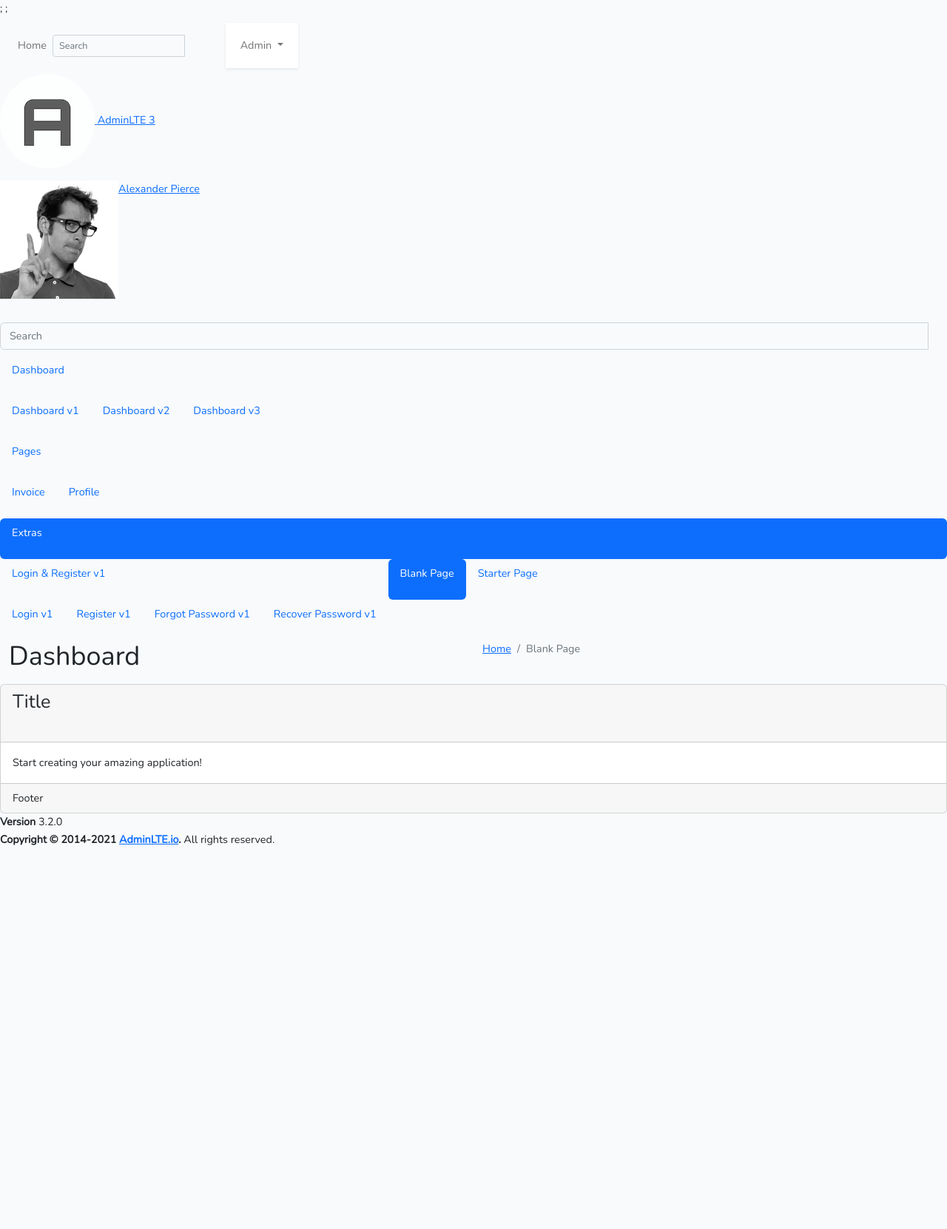
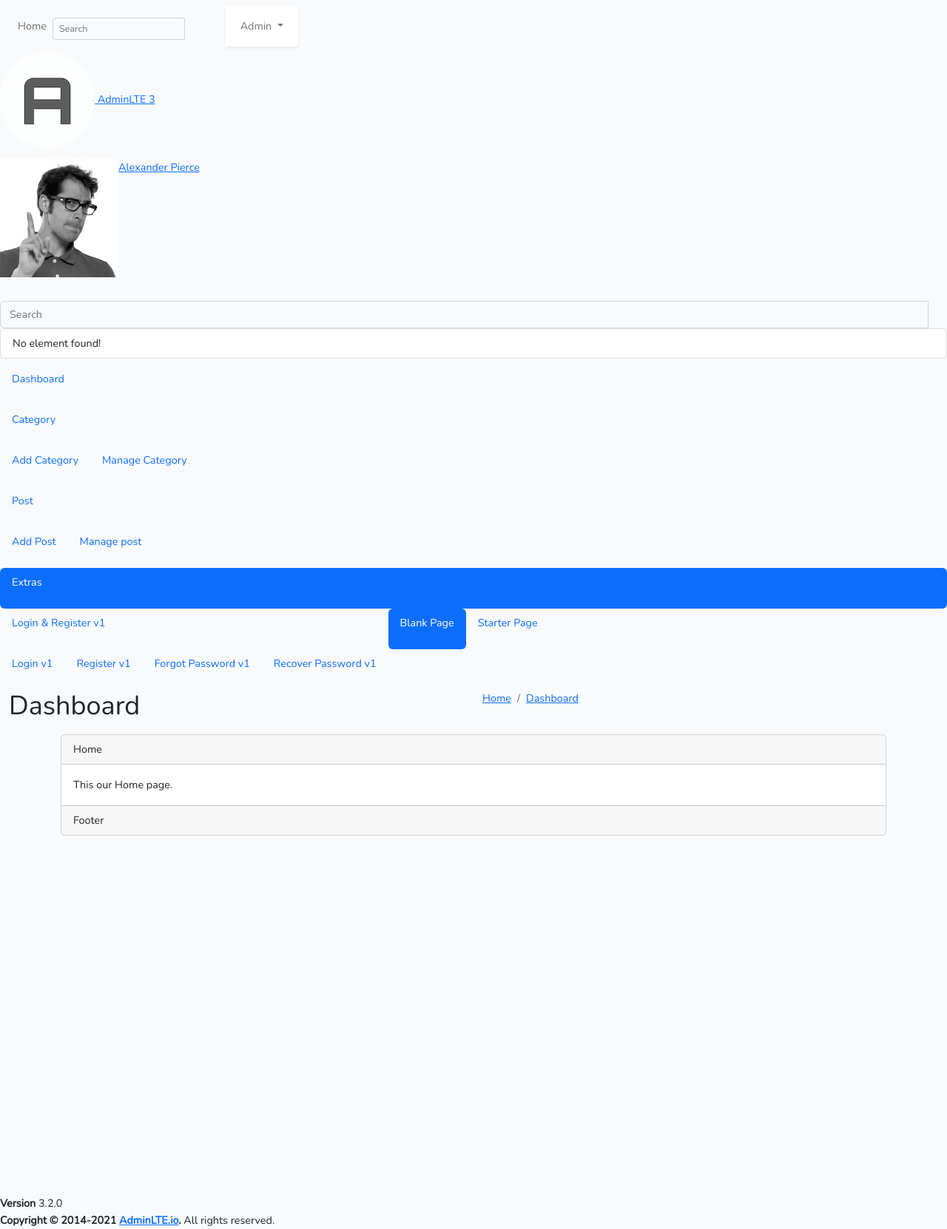
Before and after one commit to mdsayedarif84/blogVue, a Laravel app: page /home in a window 1280 px wide. Shown: the whole page at 74% size. Before the commit the page ends 1143 px from the top, so only its background shows below. Run offline with Laravel 9, Linux system fonts and the light colour scheme; a user stored in the database is signed in; data comes from the database, SQL or seed files in the repository; style sheets or scripts are compiled from the project's sources.

Commit message:
vue router link not work

```diff
--- a/package.json
+++ b/package.json
@@ -6,7 +6,7 @@
     },
     "devDependencies": {
         "@popperjs/core": "^2.10.2",
-        "@vitejs/plugin-vue": "^3.0.1",
+        "@vitejs/plugin-vue": "^3.2.0",
         "axios": "^1.1.2",
         "bootstrap": "^5.2.1",
         "laravel-vite-plugin": "^0.6.0",
--- a/resources/js/app.js
+++ b/resources/js/app.js
@@ -1,25 +1,31 @@
+
+import './bootstrap';
+window.createApp = 'vue';
+
+import {createApp} from 'vue';
+import router from './routes/routes.js';
+// import { createRouter,createWebHistory } from 'vue-router'
+// const routes      =   [
+//     {path   :   '/home',  component: Home },
+//     {path   :   '/add-category', component: Add_category },
+//     {path   :   '/manage-categories',  component: Manage_categories },
+// ];
+// const router = createRouter({
+//     routes,
+//    history: createWebHistory(),
+
+//  });
 
 
-import './bootstrap';
+const App = createApp({});
 
-// window.Vue = require('vue');
-import { createApp } from 'vue';
-import {createRouter,createWebHashHistory} from 'vue-router';
-const routes = [
-  // { path: '/', component: Home },
-  // { path: '/about', component: About },
-];
-const router = createRouter({
-  history: createWebHashHistory(),
-  routes, // short for `routes: routes`
-})
-const app = createApp({
-  /* root component options */
-});
-
-// import ExampleComponent from './components/ExampleComponent.vue';
-// app.component('example-component', ExampleComponent);
-
-
-app.use(router);
-app.mount('#content');
+// import ExampleComponet from './components/ExampleComponet.vue';
+ import Home from '@/components/backend/home.vue';
+ import Add_category from '@/components/backend/category/add-category.vue';
+ import Manage_categories from '@/components/backend/category/manage.vue';
+ App.component('home',Home)
+ App.component('addCategory',Add_category)
+//  App.component('manageCategory',Manage_categories)
+// Vue.component('home',require('./components/backend/home').default);
+App.use(router);
+App.mount('#contents');
--- a/resources/js/components/admin/home/index.vue
+++ /dev/null
@@ -1,6 +0,0 @@
-<template>
-    <div class="container">
-        <h2 class="text-center">Welcome to Our Admin Overview Dashboard</h2>
-        <router-link to="/" class="btn btn-primary">AdminHome</router-link>
-    </div>
-</template>
--- /dev/null
+++ b/resources/js/components/backend/category/add-category.vue
@@ -0,0 +1,85 @@
+    <template>
+        <div class="card card-info">
+            <div class="card-header ">
+                <h4 class="text-danger text-bold">Add Category
+                    <router-link to="/manage-categories" class="btn btn-danger btn-sm float-right">
+                        <i class="far fa-hand-point-right"> </i>Manage Category
+                    </router-link>
+                </h4>
+            </div>
+            <!-- form start -->
+            <form class="form-horizontal" @submit.prevent="addCategory">
+                <div class="card-body">
+                    <div class="form-group row">
+                        <label for="name" class="col-sm-4 col-form-label text-right">Category Name</label>
+                        <div class="col-sm-8">
+                            <input type="text" name="name" v-model="form.name" class="form-control" id="name" placeholder="Enter Category Name" :class="{ 'is-invalid': form.errors.has('name') }">
+                            <div class="text-danger" v-if="form.errors.has('name')" v-html="form.errors.get('name')" />
+                        </div>
+                    </div>
+                    <div class="form-group row">
+                        <label for="status" class="col-sm-4 col-form-label text-right">Status</label>
+                        <div class="col-sm-8">
+                            <div class="form-check form-check-inline">
+                                <input v-model="form.status" class="form-check-input" type="radio" id="active" value="1">
+                                <label class="form-check-label" for="active">Active</label>
+                            </div>
+                            <div class="form-check form-check-inline">
+                                <input v-model="form.status" class="form-check-input" type="radio" id="inactive" value="0">
+                                <label class="form-check-label" for="inactive">Inactive</label>
+                            </div>
+                            <div class="text-danger" v-if="form.errors.has('name')" v-html="form.errors.get('name')" />
+                        </div>
+                    </div>
+                    <div class="form-group row">
+                        <div class="offset-sm-4 col-sm-8">
+                            <div class="form-check">
+                                <input type="checkbox" class="form-check-input" id="exampleCheck2">
+                                <label class="form-check-label" for="exampleCheck2">Remember me</label>
+                            </div>
+                        </div>
+                    </div>
+                </div>
+                <!-- /.card-body -->
+                <div class="card-footer">
+                    <button type="submit" :disabled="form.busy" class="btn btn-outline-success offset-sm-4">Save Data</button>
+                    <button type="reset" class="btn btn-outline-danger ">Reset</button>
+                </div>
+                <!-- /.card-footer -->
+            </form>
+        </div>
+            <!-- /.card -->
+    </template>
+    <script>
+        export default {
+            name:"AddCategory",
+            data: function () {
+                return {
+                    form: new Form({
+                        name: null,
+                        status: null,
+                    }),
+                }
+            },
+            methods: {
+                 addCategory () {
+                    let check = this;
+                    this.form.post('/add-category')
+                    .then(function(data){
+                        /*Toast.fire({
+                            icon: 'success',
+                            title: 'Category Save in success'
+                        }) */
+                        toastr.success('Category Save in success!', 'Good ob', {timeOut: 5000})
+                        check.form.name = null;
+                        check.form.status = null;
+                    })
+                }
+            }
+        }
+    </script>
+
+
+    <style scoped>
+
+    </style>
--- /dev/null
+++ b/resources/js/components/backend/category/manage.vue
@@ -0,0 +1,66 @@
+    <template>
+        <div class="card card-info">
+            <div class="card-header">
+                <h4 class="text-danger text-bold">Manage Category
+                    <router-link to="/add-category" class="btn btn-danger btn-sm float-right">
+                        <i class="far fa-hand-point-left"> </i>Add Category
+                    </router-link>
+                </h4>
+            </div>
+            <!-- /.card-header -->
+            <div class="card-body">
+                <table id="example1" class="table table-bordered table-striped table-hover">
+                    <thead class="text-center">
+                        <tr>
+                            <th>Name2</th>
+                            <th>Status</th>
+                            <th>Action</th>
+                        </tr>
+                    </thead>
+                    <tbody class="text-center">
+                        <tr>
+                            <td>Trident</td>
+                            <td>Internet Explorer 4.0</td>
+                            <td><span class="badge bg-danger"> Win 95+</span></td>
+
+                        </tr>
+                        <tr>
+                            <td>Trident</td>
+                            <td>Internet Explorer 5.0</td>
+                            <td><span class="badge bg-danger"> Win 95+</span></td>
+                        </tr>
+                        <tr>
+                            <td>Trident</td>
+                            <td>Internet Explorer 5.5</td>
+                            <td><span class="badge bg-danger"> Win 95+</span></td>
+
+                        </tr>
+                        <tr>
+                            <td>Trident</td>
+                            <td>Internet Explorer 6</td>
+                            <td><span class="badge bg-danger"> Win 95+</span></td>
+
+                        </tr>
+                    </tbody>
+                    <tfoot class="text-center">
+                        <tr>
+                            <th>Rendering engine</th>
+                            <th>Browser</th>
+                            <th>Platform(s)</th>
+                        </tr>
+                    </tfoot>
+                </table>
+            </div>
+            <!-- /.card-body -->
+        </div>
+    </template>
+
+    <script>
+        export default {
+            name: "manage"
+        }
+    </script>
+
+    <style scoped>
+
+    </style>
--- /dev/null
+++ b/resources/js/components/backend/home.vue
@@ -0,0 +1,24 @@
+    <template>
+        <div class="container">
+            <div class="row justify-content-center">
+                <div class="col-md-12">
+                    <div class="card">
+                        <div class="card-header">Home</div>
+                        <div class="card-body">
+                            This our Home page.
+                        </div>
+                        <div class="card-footer">Footer</div>
+                    </div>
+                </div>
+            </div>
+        </div>
+    </template>
+    <script>
+        export default {
+            name: "home"
+        }
+    </script>
+
+    <style scoped>
+
+    </style>
--- a/resources/js/components/notFound.vue
+++ /dev/null
@@ -1,6 +0,0 @@
-<template>
-   <div>
-      <h2 class="text-center text-info">Not Found page</h2>
-      <router-link to="/AdminHome">AdminDashboard</router-link>
-   </div>
-</template>
--- a/resources/views/admin/body/body.blade.php
+++ b/resources/views/admin/body/body.blade.php
@@ -1,9 +1,10 @@
 
-@extends('admin.components.master');
+@extends('admin.components.master')
 @section('title')
     Home
 @endsection
 @section('body')
+  <div class="content-wrapper" id="contents">
     <!-- Content Header (Page header) -->
     <section class="content-header">
         <div class="container-fluid">
@@ -13,38 +14,28 @@
                 </div>
                 <div class="col-sm-6">
                     <ol class="breadcrumb float-sm-right">
-                <li class="breadcrumb-item"><a href="#">Home</a></li>
-                <li class="breadcrumb-item active">Blank Page</li>
+                        <li class="breadcrumb-item"><router-link to="/add-category">Home</router-link></li>
+                        <li class="breadcrumb-item active"><router-link to="/home">Dashboard</router-link></li>
                     </ol>
                 </div>
             </div>
         </div><!-- /.container-fluid -->
     </section>
     <!-- Main content -->
-      <section class="content">
+    <section class="content" >
+      <router-view></router-view>
         <!-- Default box -->
-        <div class="card">
-          <div class="card-header">
-            <h3 class="card-title">Title</h3>
-            <div class="card-tools">
-              <button type="button" class="btn btn-tool" data-card-widget="collapse" title="Collapse">
-                <i class="fas fa-minus"></i>
-              </button>
-              <button type="button" class="btn btn-tool" data-card-widget="remove" title="Remove">
-                <i class="fas fa-times"></i>
-              </button>
+        {{-- <div id="home">
+          <home/>
         </div>
+        <div id="addCategory">
+          <addCategory/>
         </div>
-          <div class="card-body">
-            Start creating your amazing application!
-          </div>
-          <!-- /.card-body -->
-          <div class="card-footer">
-            Footer
-          </div>
-          <!-- /.card-footer-->
-        </div>
+        <div id="manageCategroy">
+          <manageCategory/>
+        </div> --}}
         <!-- /.card -->
     </section>
     <!-- /.content -->
+  </div>
 @endsection
--- a/resources/views/admin/components/master.blade.php
+++ b/resources/views/admin/components/master.blade.php
@@ -4,21 +4,17 @@
     <meta charset="utf-8">
     <meta name="viewport" content="width=device-width, initial-scale=1">
     <title>@yield('title') </title>
-  @vite(['resources/sass/app.scss','resources/js/app.js']);
+    @vite(['resources/sass/app.scss', 'resources/js/app.js'])
 </head>
+
 <body class="hold-transition sidebar-mini">
     <!-- Site wrapper -->
     <div class="wrapper" >
         <!-- header -->
          @include('admin.components.header')
-
         <!-- Main Sidebar Container -->
          @include('admin.components.sidebar')
-    <div class="content-wrapper" id="content">
-      <!-- Content Header (Page header) -->
          @yield('body')
-      <!-- /.content -->
-    </div>
         <!-- /.content-wrapper -->
          @include('admin.components.footer')
 
@@ -29,4 +25,5 @@
         <!-- /.control-sidebar -->
     </div>
 </body>
+
 </html>
--- a/resources/views/admin/components/sidebar.blade.php
+++ b/resources/views/admin/components/sidebar.blade.php
@@ -4,7 +4,6 @@
         <img src="{{asset('asset/img/AdminLTELogo.png')}}" alt="AdminLTE Logo" class="brand-image img-circle elevation-3" style="opacity: .8">
         <span class="brand-text font-weight-light">AdminLTE 3</span>
       </a>
-
       <!-- Sidebar -->
       <div class="sidebar">
         <!-- Sidebar user (optional) -->
@@ -16,7 +15,6 @@
             <a href="#" class="d-block">Alexander Pierce</a>
           </div>
         </div>
-
         <!-- SidebarSearch Form -->
         <div class="form-inline">
           <div class="input-group" data-widget="sidebar-search">
@@ -28,74 +26,74 @@
             </div>
           </div>
         </div>
-
         <!-- Sidebar Menu -->
         <nav class="mt-2">
           <ul class="nav nav-pills nav-sidebar flex-column" data-widget="treeview" role="menu" data-accordion="false">
             <!-- Add icons to the links using the .nav-icon class
                 with font-awesome or any other icon font library -->
             <li class="nav-item">
-              <a href="#" class="nav-link">
+              <router-link to="/home" class="nav-link">
+                  <i class="nav-icon fas fa-tachometer-alt"></i>
+                  <p>
+                      Dashboard
+                      <i class="right fas fa-angle-left"></i>
+                  </p>
+              </router-link>
+            </li>
+            <li class="nav-item">
+              <router-link to="#" class="nav-link">
                 <i class="nav-icon fas fa-tachometer-alt"></i>
                 <p>
-                  Dashboard
+                  Category
                   <i class="right fas fa-angle-left"></i>
                 </p>
-              </a>
+              </router-link>
               <ul class="nav nav-treeview">
                 <li class="nav-item">
-                  <a href="../../index.html" class="nav-link">
+                  <router-link to="/add-category" class="nav-link">
                     <i class="far fa-circle nav-icon"></i>
-                    <p>Dashboard v1</p>
-                  </a>
+                    <p>Add Category</p>
+                  </router-link>
                 </li>
                 <li class="nav-item">
-                  <a href="../../index2.html" class="nav-link">
+                  <router-link to="/manage-categories" class="nav-link">
                     <i class="far fa-circle nav-icon"></i>
-                    <p>Dashboard v2</p>
-                  </a>
-                </li>
-                <li class="nav-item">
-                  <a href="../../index3.html" class="nav-link">
-                    <i class="far fa-circle nav-icon"></i>
-                    <p>Dashboard v3</p>
-                  </a>
+                    <p>Manage Category</p>
+                  </router-link>
                 </li>
               </ul>
             </li>
-
-
             <li class="nav-item">
-              <a href="#" class="nav-link">
+              <router-link to="#" class="nav-link">
                 <i class="nav-icon fas fa-book"></i>
                 <p>
-                  Pages
+                  Post
                   <i class="fas fa-angle-left right"></i>
                 </p>
-              </a>
+              </router-link>
               <ul class="nav nav-treeview">
                 <li class="nav-item">
-                  <a href="../examples/invoice.html" class="nav-link">
+                  <router-link to="" class="nav-link">
                     <i class="far fa-circle nav-icon"></i>
-                    <p>Invoice</p>
-                  </a>
+                    <p>Add Post</p>
+                  </router-link>
                 </li>
                 <li class="nav-item">
-                  <a href="../examples/profile.html" class="nav-link">
+                  <router-link to="" class="nav-link">
                     <i class="far fa-circle nav-icon"></i>
-                    <p>Profile</p>
-                  </a>
+                    <p>Manage post</p>
+                  </router-link>
                 </li>
               </ul>
             </li>
             <li class="nav-item menu-open">
-              <a href="#" class="nav-link active">
+              <router-link href="#" class="nav-link active">
                 <i class="nav-icon far fa-plus-square"></i>
                 <p>
                   Extras
                   <i class="fas fa-angle-left right"></i>
                 </p>
-              </a>
+              </router-link>
               <ul class="nav nav-treeview">
                 <li class="nav-item">
                   <a href="#" class="nav-link">
--- a/routes/web.php
+++ b/routes/web.php
@@ -12,5 +12,6 @@
 
 Auth::routes();
 Route::get('/home', [App\Http\Controllers\HomeController::class, 'index'])->name('home');
+Route::get('/{anypath}', [App\Http\Controllers\HomeController::class, 'index'])->where('path','.*');
 Route::get('/posts', [App\Http\Controllers\Admin\PostController::class, 'index']);
-Route::get('/category', [App\Http\Controllers\Admin\CategoryController::class, 'index']);
+// Route::get('/add-category', [App\Http\Controllers\Admin\CategoryController::class, 'index'])->name('addCategory');
```
Also changed, not shown: resources/js/components/app.vue (deleted, +0 -10 lines), resources/js/components/pages/index.vue (deleted, +0 -13 lines), resources/js/routes/routes.js (added, +15 -0 lines), resources/views/auth/login.blade.php (+11 -12 lines), resources/views/layouts/app.blade.php (+11 -1 lines), resources/views/welcome.blade.php (added, +123 -0 lines), vite.config.js (+15 -1 lines), package-lock.json. Lines whose indentation alone changed are shown as unchanged.
